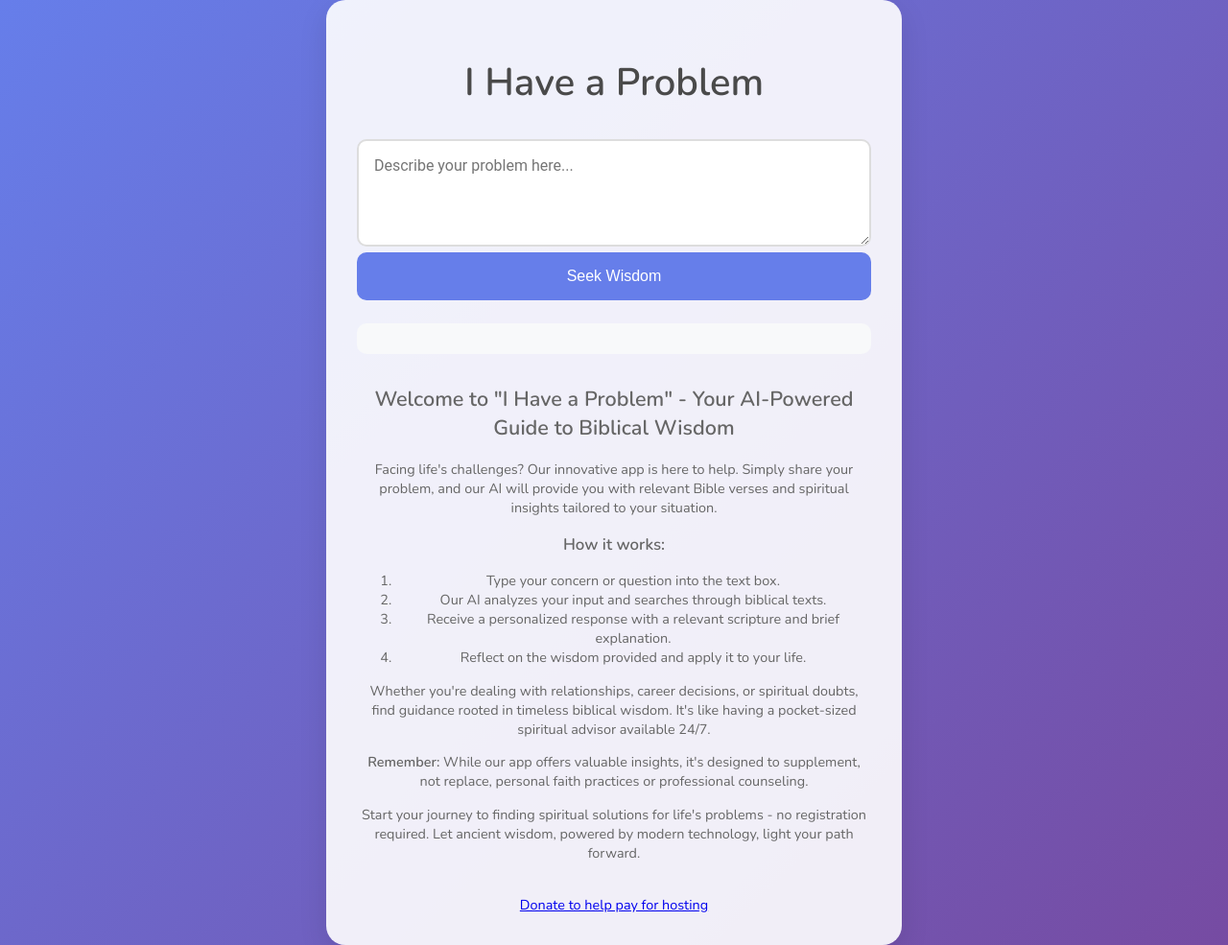
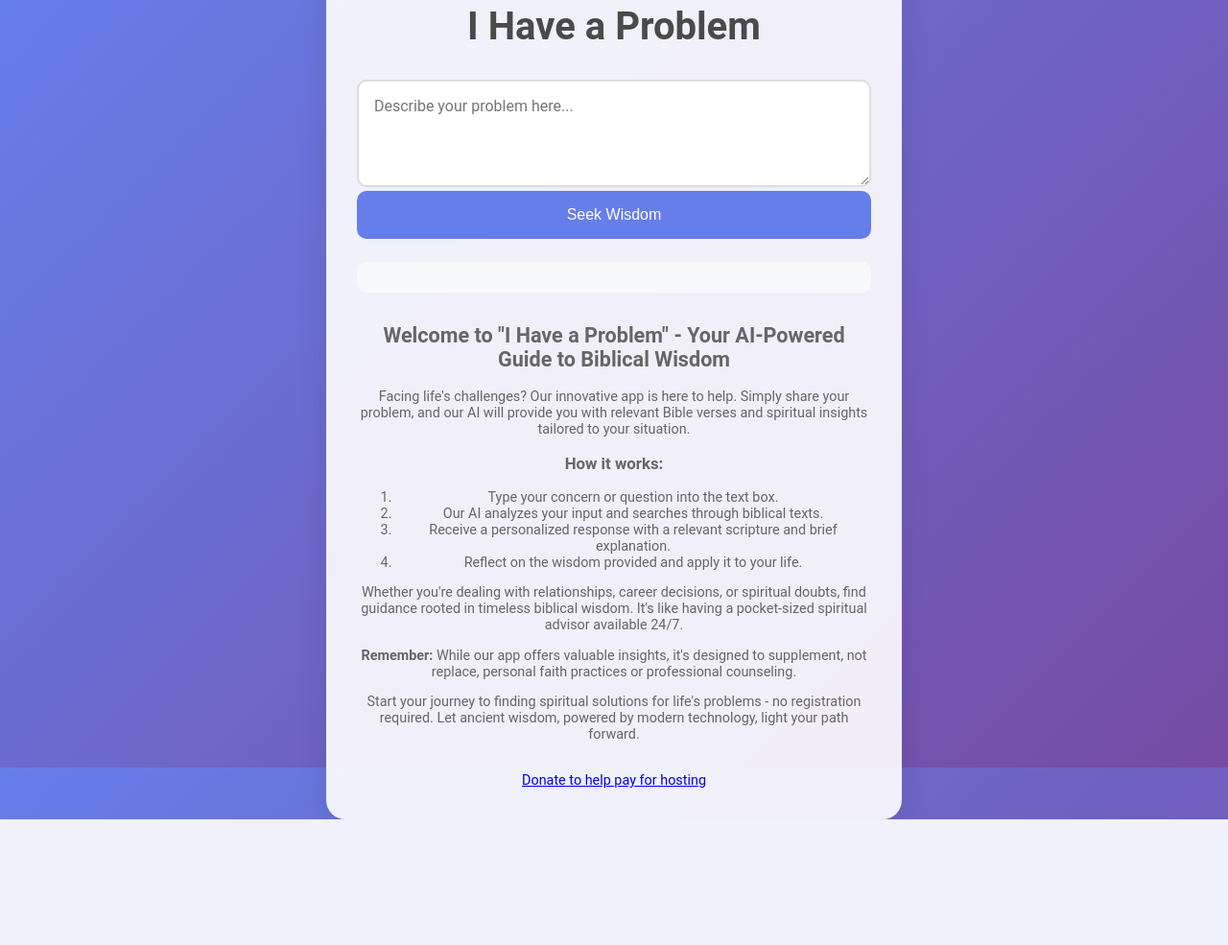
Before and after one commit to RaymondFH/ProverbsAI, a Flask app: page / in a window 1280 px wide. Shown: the whole page at 96% size. After the commit the page ends 854 px from the top, so only its background shows below. Run offline with Flask 3, Linux system fonts and the light colour scheme.

Commit message:
Update styles.css

```diff
--- a/static/styles.css
+++ b/static/styles.css
@@ -1,13 +1,18 @@
-body {
-    font-family: 'Nunito', sans-serif;
+html, body {
+    height: 100%;
     margin: 0;
     padding: 0;
+}
+
+body {
+    font-family: 'Roboto', sans-serif;
     display: flex;
     justify-content: center;
     align-items: center;
     min-height: 100vh;
     background: linear-gradient(135deg, #667eea 0%, #764ba2 100%);
     color: #333;
+    overflow-x: hidden;
 }
 
 .container {
@@ -18,7 +23,9 @@
     max-width: 600px;
     box-shadow: 0 10px 30px rgba(0, 0, 0, 0.1);
     box-sizing: border-box;
+    margin: 2rem 0;
 }
+
 
 header {
     text-align: center;
```
